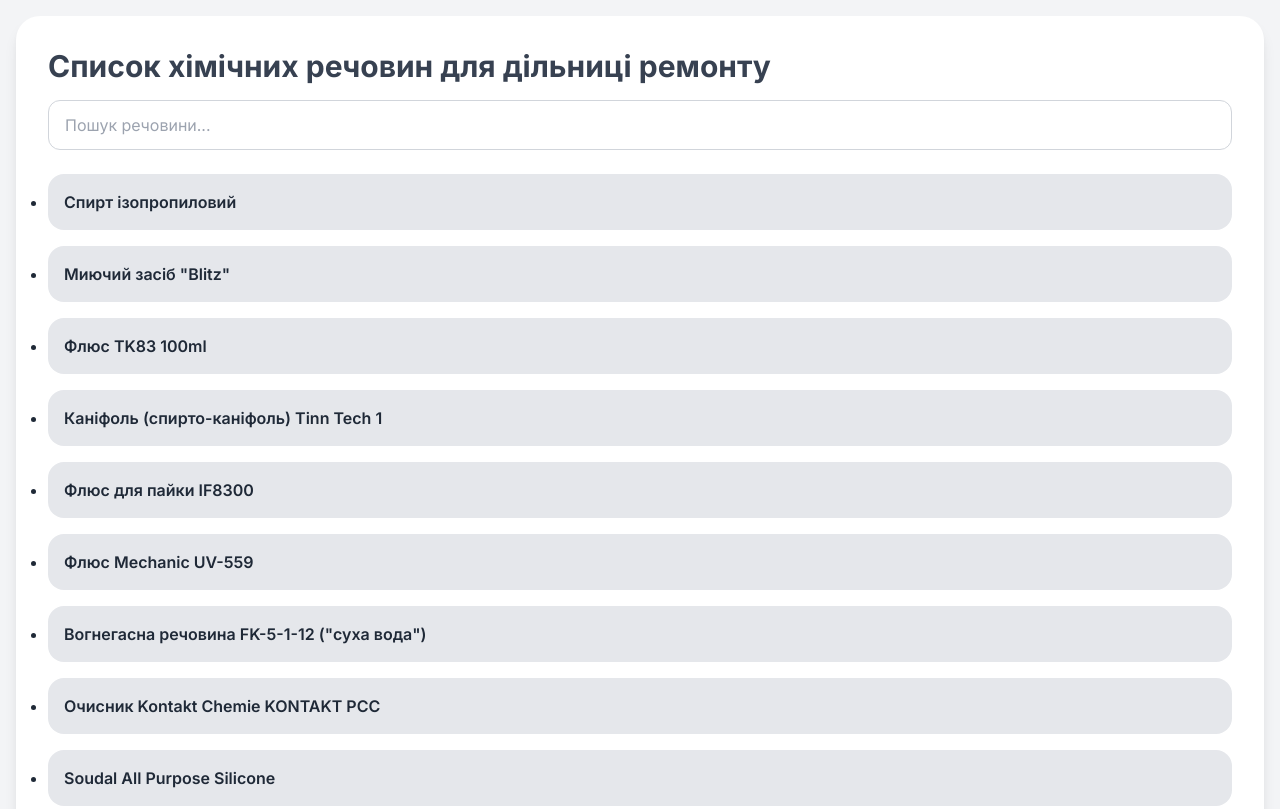
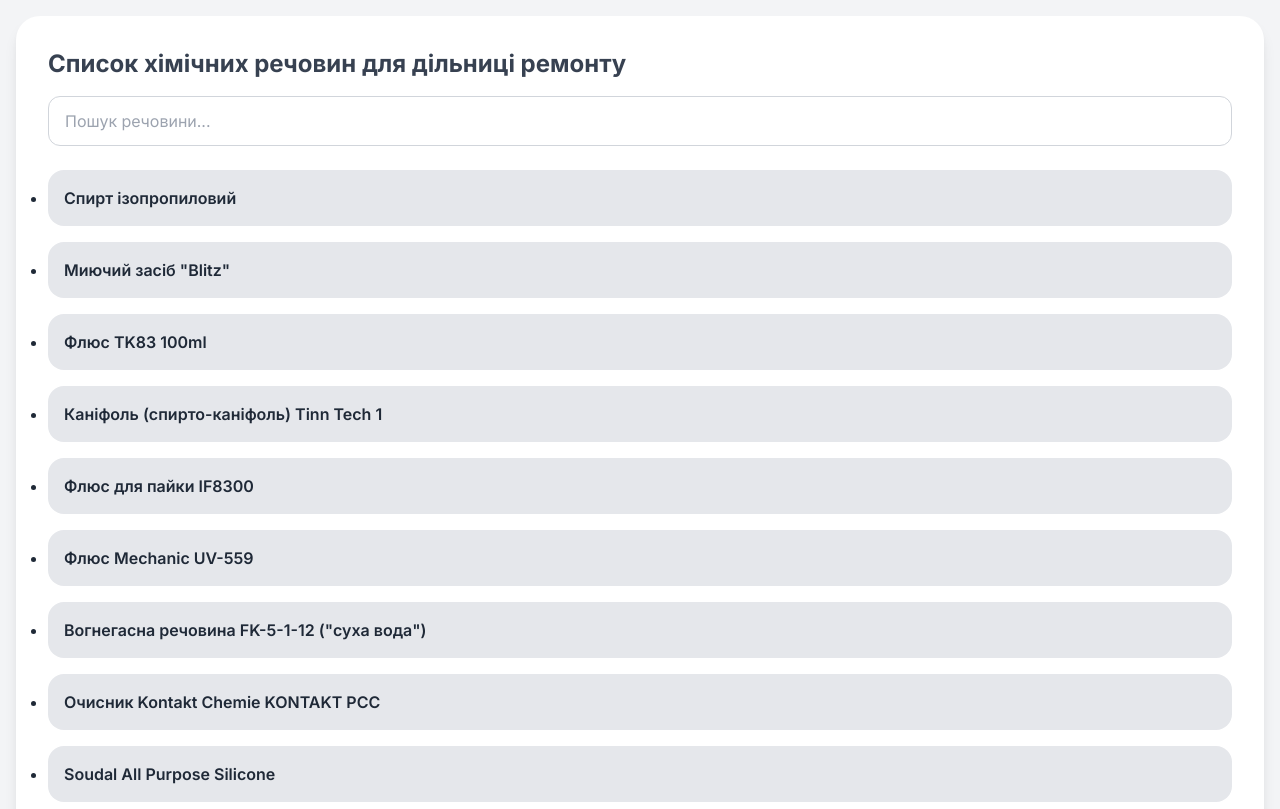
Before and after one commit to shylovak-spec/zizdebag, a plain HTML site: page index.html in a window 1280 px wide. Shown: the top 809 px of the page. Drawn offline with nearby package versions, Linux system fonts and the light colour scheme.

Commit message:
Update index.html

```diff
--- a/index.html
+++ b/index.html
@@ -108,7 +108,7 @@
     <div id="appContainer" class="container">
 
         <div id="mainView" class="w-full">
-            <h1 class="text-3xl font-bold mb-4 text-center sm:text-left">Список хімічних речовин для дільниці ремонту</h1>
+            <h1 class="text-2xl font-bold mb-4 text-center sm:text-left">Список хімічних речовин для дільниці ремонту</h1>
 
             <div class="mb-6">
                 <input type="text" id="searchInput" placeholder="Пошук речовини..." class="w-full px-4 py-3 rounded-xl border border-gray-300 focus:outline-none focus:ring-2 focus:ring-blue-500 transition-all">
```
